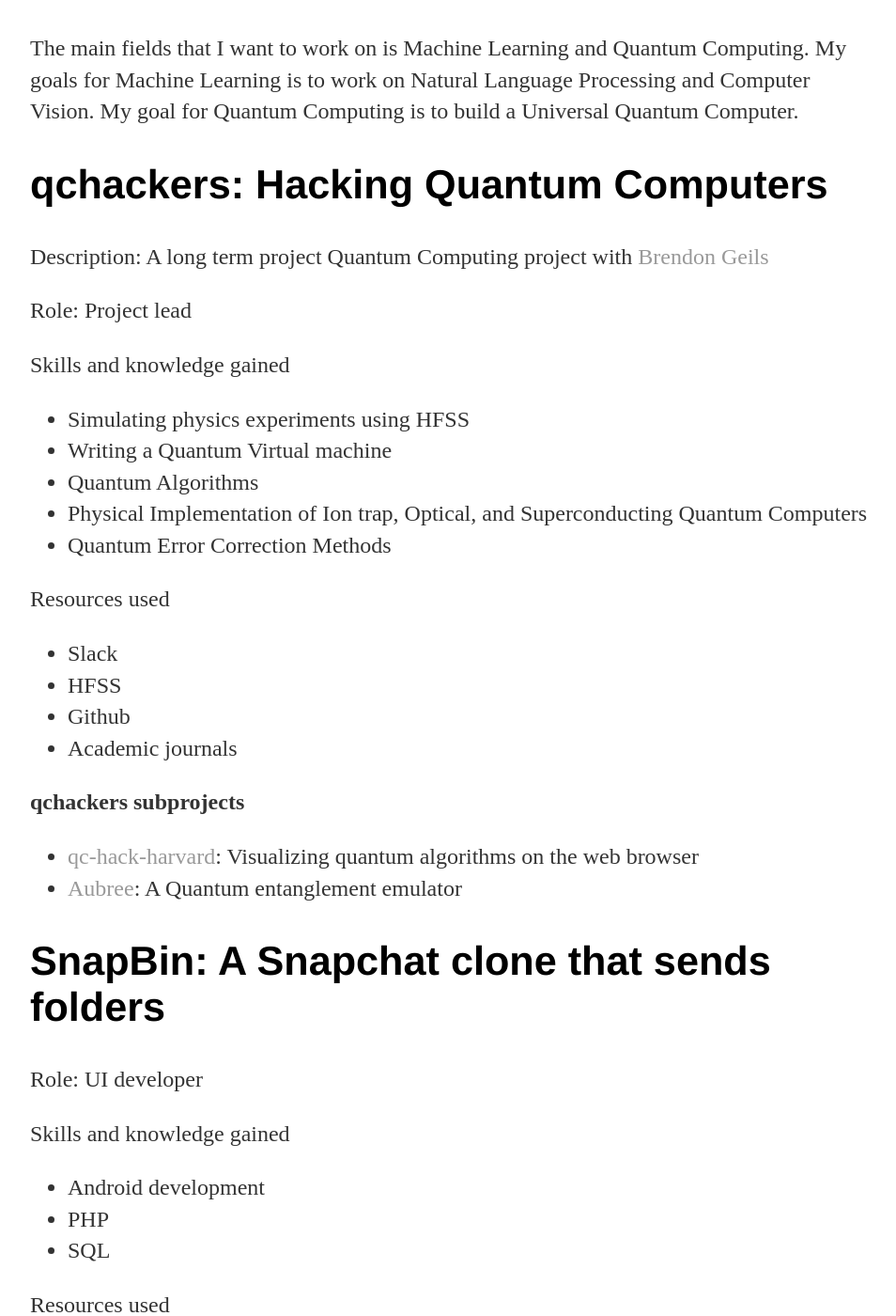
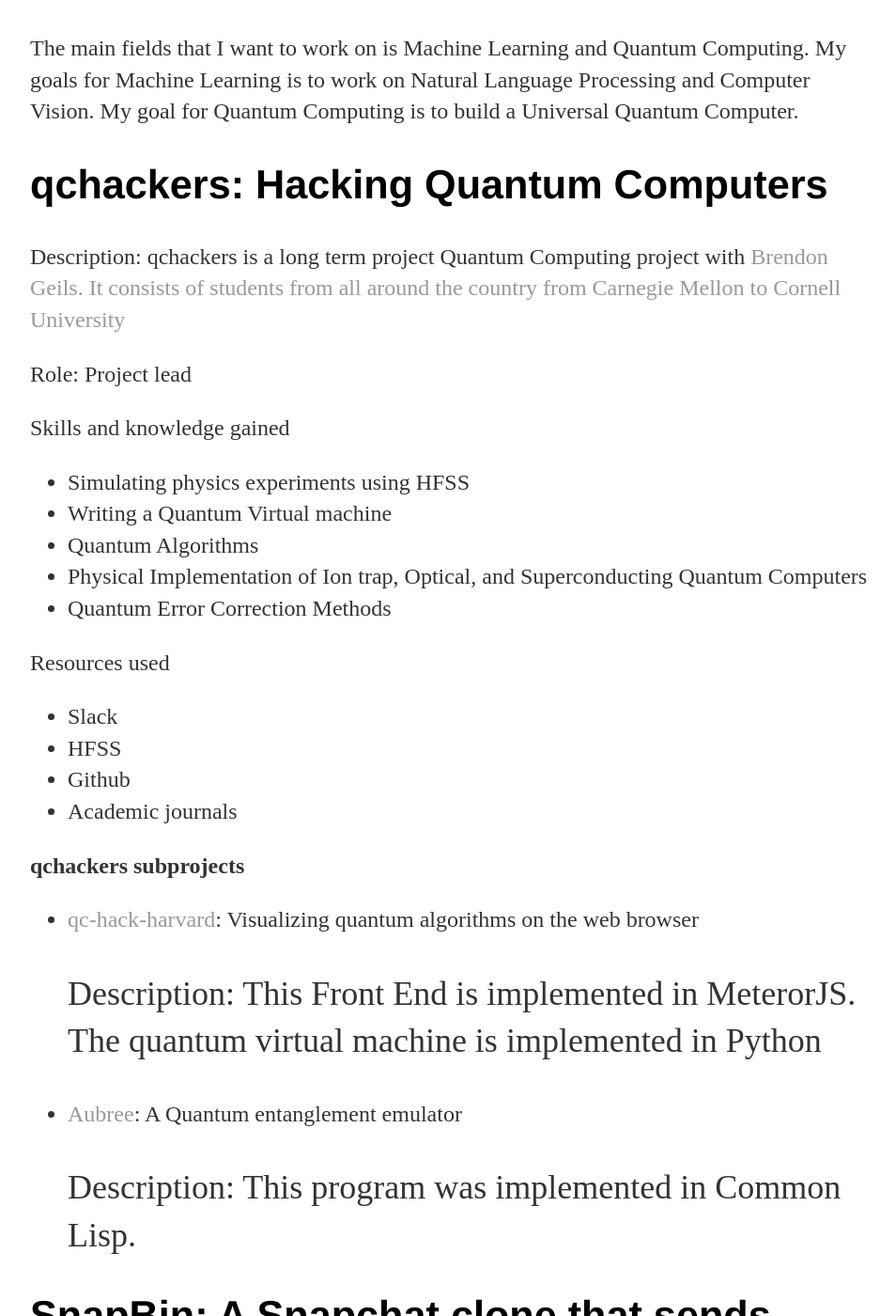
Before and after one commit to vtomole/vtomole.github.io, a Jekyll site: the page built from index.html, in a window 1280 px wide and 1400 px high, scrolled down 255 px. Shown: the whole window at 94% size, without its empty margins (160-1114 px from the left). Built offline with Jekyll 4.4.1, drawn with Linux system fonts in a browser that asks for light colours; some of the changed text lies outside the part shown.

Commit message:
added descriptions to project in index.html

```diff
--- a/index.html
+++ b/index.html
@@ -14,7 +14,7 @@
 
 			<projects>
 			  <p><h2>qchackers: Hacking Quantum Computers</h2></p>
-<p>Description: A long term project Quantum Computing project with <a href="http://brendongeils.com/portfolio/">Brendon Geils</a> <p/>
+<p>Description: qchackers is a long term project Quantum Computing project with <a href="http://brendongeils.com/portfolio/">Brendon Geils. It consists of students from all around the country from Carnegie Mellon to Cornell University</a> <p/>
 			 <p>Role: Project lead </p>
 			  <p>Skills and knowledge gained</p>
 
@@ -40,8 +40,9 @@
 
 			  	  <ul>
 				    <li><a href="http://qchackers.com/viz">qc-hack-harvard</a>: Visualizing quantum algorithms on the web browser</li>
+				    <p>Description: This Front End is implemented in MeterorJS. The quantum virtual machine is implemented in Python</a> <p/>
 				    <li><a href="http://aubree.herokuapp.com/qcvm">Aubree</a>: A Quantum entanglement emulator </li>
-
+				   <p>Description: This program was implemented in Common Lisp.</a> <p/>
 				  </ul>
 
 
@@ -49,6 +50,7 @@
 
 
 			  <p><h2>SnapBin: A Snapchat clone that sends folders</h2> </p>
+			  <p>This was a project that I participated in in COMS 309. It was developed in Android.</a> <p/>
 			  <p>Role: UI developer</p>
 			  <p>Skills and knowledge gained<p>
 			     <ul>
@@ -67,7 +69,8 @@
 
 
 
-			  <p><h2>VictorysAIPlayground: Learning about Machine Learning</h2></p>
+<p><h2>VictorysAIPlayground: Learning about Machine Learning</h2></p>
+<p>Description: This is a project which I spent the summer of 2016 learning about machine learning.</a> <p/>
 			  <p> Role: Web and Machine learning developer</p>
 
 
@@ -95,7 +98,7 @@
 			  <p><h2>Senior Design Project</h2></p>
 
 			  <P>C48: A compiler that students can use to learn about compilers </p>
-
+			<p>Description: This is is a programming language that is similar to a "statically typed python". It is very easy to learn and contains a C-like syntax. It is meant for people who don't know about compilers to learn how compilers work.</a> <p/>
 
 			  <p>Role: Project Lead</p>
 			   <p>Skills and knowledge gained</p>
```
